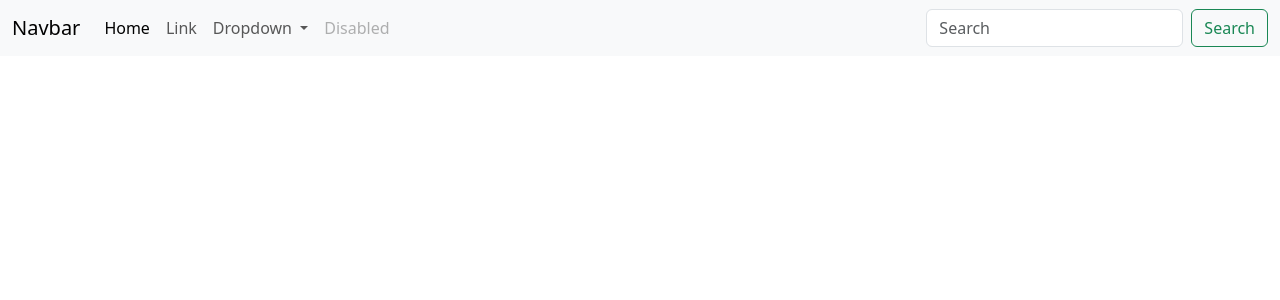
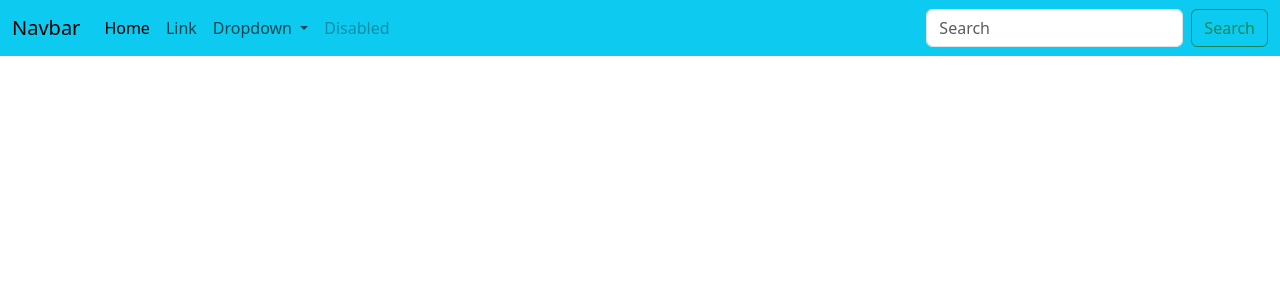
Before and after one commit to pchu22/Django-Fullstack-Ecommerce-Website, a Django app: template ec/app/templates/app/base.html in a window 1280 px wide. Shown: the top 300 px of the page. Run offline with Django 4.2, Linux system fonts and the light colour scheme; the template is opened without the code that fills it, so the values that code supplies are empty; some libraries are stand-ins or nearby versions.

Commit message:
Small change in views index.html -> base.html

```diff
--- a/ec/app/templates/app/base.html
+++ b/ec/app/templates/app/base.html
@@ -18,7 +18,7 @@
     <title>Ecommerce Website | {% block title %}{% endblock title %}</title>
 </head>
 <body>
-    <nav class="navbar navbar-expand-lg bg-body-tertiary bg-primary">
+    <nav class="navbar navbar-expand-lg bg-info">
         <div class="container-fluid">
             <a class="navbar-brand" href="#">Navbar</a>
             <button class="navbar-toggler" type="button" data-bs-toggle="collapse" data-bs-target="#navbarSupportedContent" aria-controls="navbarSupportedContent" aria-expanded="false" aria-label="Toggle navigation">
--- a/ec/app/views.py
+++ b/ec/app/views.py
@@ -3,4 +3,4 @@ from django.shortcuts import render
 # Create your views here.
 
 def home(request):
-    return render(request, 'app/index.html')
+    return render(request, 'app/base.html')
```
